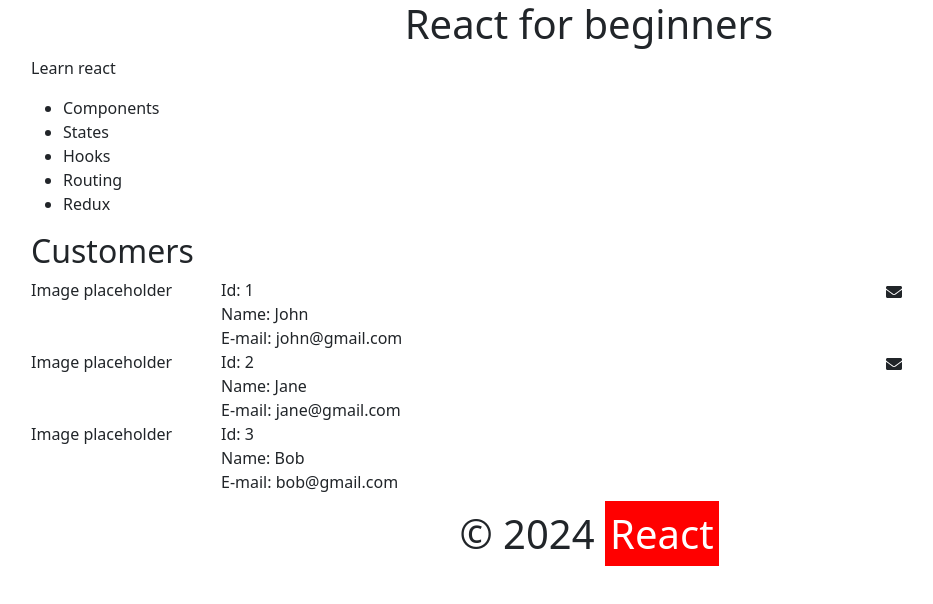
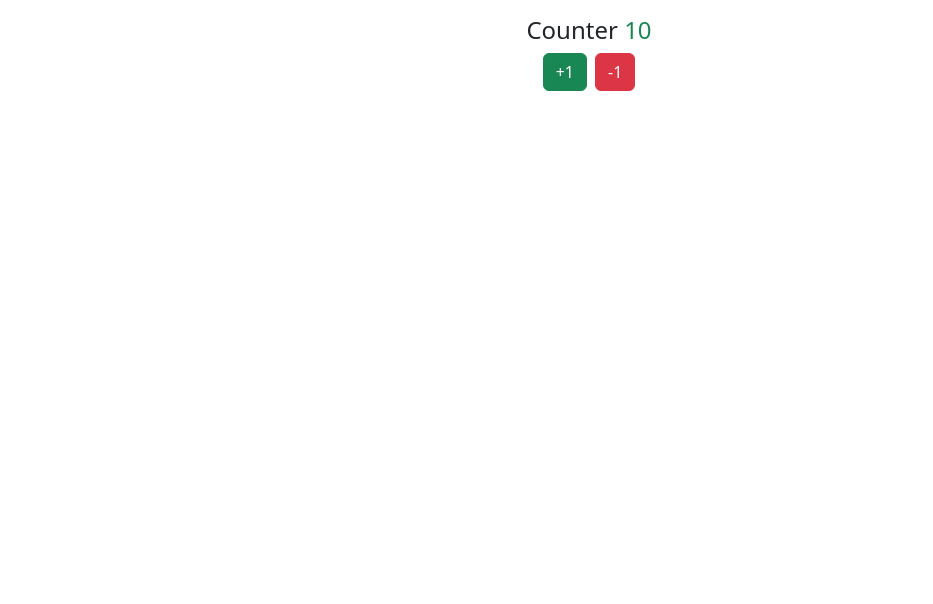
Before and after one commit to fep-coder/react-for-beginners, a React (Vite) app: page / in a window 1280 px wide. Shown: the top 604 px of the page, without its empty margins (51-984 px from the left). Built offline with nearby package versions, Linux system fonts and the light colour scheme.

Commit message:
09 State

```diff
--- a/src/App.jsx
+++ b/src/App.jsx
@@ -1,13 +1,9 @@
-import Footer from "./Footer";
-import Header from "./Header";
-import MainBody from "./MainBody";
+import Counter from "./Counter";
 
 function App() {
     return (
         <div className="container">
-            <Header />
-            <MainBody />
-            <Footer />
+            <Counter />
         </div>
     );
 }
--- /dev/null
+++ b/src/Counter.jsx
@@ -0,0 +1,38 @@
+import { useState } from "react";
+
+function Counter() {
+    const [count, setCount] = useState(10);
+
+    function handleDecrement() {
+        // setCount(count - 1);
+        // setCount(count - 1);
+
+        setCount((prevState) => prevState - 1);
+        setCount((prevState) => prevState - 1);
+    }
+
+    return (
+        <div className="row mt-3">
+            <div className="col text-center">
+                <h4>
+                    Counter <span className="text-success">{count}</span>
+                </h4>
+
+                <button
+                    onClick={() => setCount(count + 1)}
+                    className="btn btn-success mx-1"
+                >
+                    +1
+                </button>
+                <button
+                    onClick={handleDecrement}
+                    className="btn btn-danger mx-1"
+                >
+                    -1
+                </button>
+            </div>
+        </div>
+    );
+}
+
+export default Counter;
--- a/src/Footer.jsx
+++ /dev/null
@@ -1,20 +0,0 @@
-function Footer() {
-    return (
-        <footer>
-            <h1 className="text-center">
-                &copy; {new Date().getFullYear()}&nbsp;
-                <span
-                    style={{
-                        backgroundColor: "red",
-                        color: "white",
-                        padding: "5px",
-                    }}
-                >
-                    React
-                </span>
-            </h1>
-        </footer>
-    );
-}
-
-export default Footer;
--- a/src/Header.jsx
+++ /dev/null
@@ -1,11 +0,0 @@
-function Header() {
-    const title = "React for beginners";
-
-    return (
-        <header>
-            <h1 className="text-center">{title}</h1>
-        </header>
-    );
-}
-
-export default Header;
--- a/src/MainBody.jsx
+++ /dev/null
@@ -1,30 +0,0 @@
-import { FaEnvelope } from "react-icons/fa";
-import Customer from "./Customer";
-
-function MainBody() {
-    return (
-        <main>
-            <p>Learn react</p>
-            <ul>
-                <li>Components</li>
-                <li>States</li>
-                <li>Hooks</li>
-                <li>Routing</li>
-                <li>Redux</li>
-            </ul>
-
-            <div className="mb-3">
-                <h2>Customers</h2>
-                <Customer id={1} name="John" email="john@gmail.com">
-                    <FaEnvelope />
-                </Customer>
-                <Customer id={2} name="Jane" email="jane@gmail.com">
-                    <FaEnvelope />
-                </Customer>
-                <Customer id={3} name="Bob" email="bob@gmail.com" />
-            </div>
-        </main>
-    );
-}
-
-export default MainBody;
```
